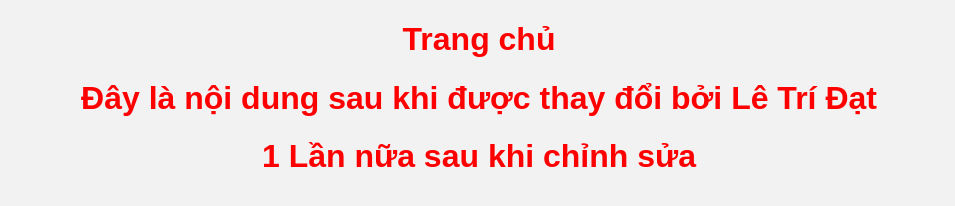
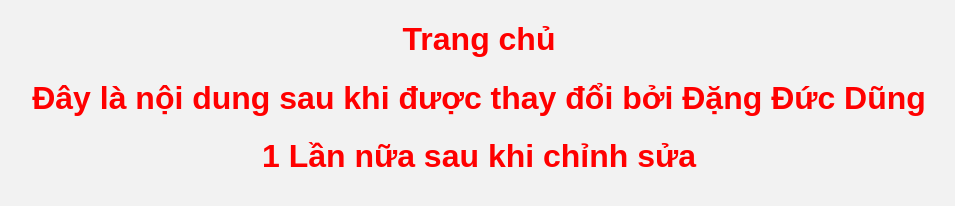
Before and after one commit to nttruongk1/2011064323_nguyentrungtruong, a plain HTML site: page index.html in a window 1280 px wide. Shown: the whole page, without its empty margins (161-1116 px from the left). Drawn offline with Linux system fonts and the light colour scheme.

Commit message:
Nd duoc dangducdung chinh sua

```diff
--- a/index.html
+++ b/index.html
@@ -7,7 +7,7 @@
 </head>
 <body>
     <h1>Trang chủ</h1>
-    <h1>Đây là nội dung sau khi được thay đổi bởi Lê Trí Đạt</h1>
+    <h1>Đây là nội dung sau khi được thay đổi bởi Đặng Đức Dũng</h1>
     <h1>1 Lần nữa sau khi chỉnh sửa</h1>
 </body>
 </html>
```
